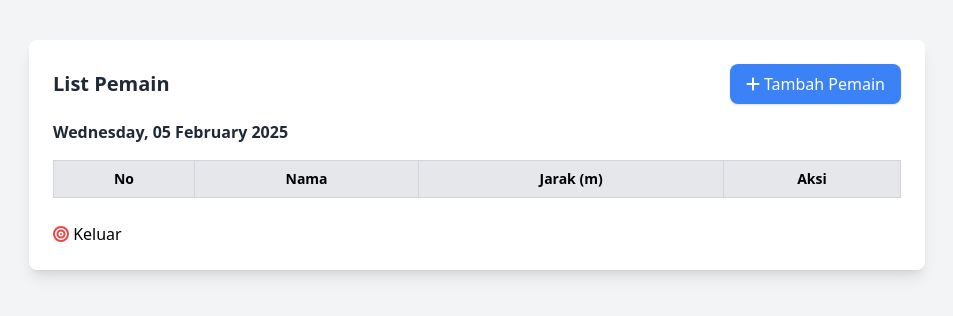
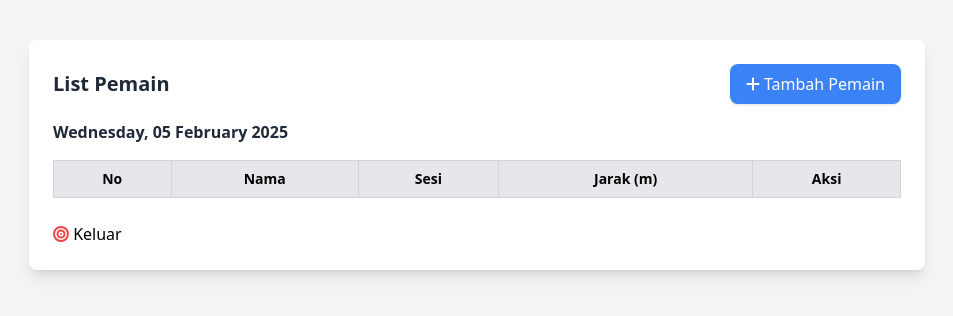
Before and after one commit to abiydoni/was, a PHP site: page /scoring/index.php in a window 1280 px wide. Shown: the top 316 px of the page, without its empty margins (163-1116 px from the left). Run offline with PHP 8.4, Linux system fonts and the light colour scheme; data that the repository does not hold is empty; some libraries are stand-ins or nearby versions.

Commit message:
Update index.php

```diff
--- a/scoring/index.php
+++ b/scoring/index.php
@@ -33,6 +33,7 @@
                     <tr class="bg-gray-200">
                         <th class="border border-gray-300 p-2">No</th>
                         <th class="border border-gray-300 p-2">Nama</th>
+                        <th class="border border-gray-300 p-2">Sesi</th>
                         <th class="border border-gray-300 p-2">Jarak (m)</th>
                         <th class="border border-gray-300 p-2">Aksi</th>
                     </tr>
@@ -49,6 +50,7 @@
                         <td class="border border-gray-300 p-2">
                             <a href="scoring.php?id=<?php echo base64_encode($data['kode']); ?>" class="text-blue-500 hover:text-blue-700"><?php echo htmlspecialchars($data['nama']); ?></a>
                         </td>
+                        <td class="border border-gray-300 p-2 text-center"><?php echo htmlspecialchars($data['sesi']); ?></td>
                         <td class="border border-gray-300 p-2 text-center"><?php echo htmlspecialchars($data['jarak']); ?></td>
                         <td class="border border-gray-300 p-2 text-center">
                             <a href="edit_pemain.php?id=<?php echo base64_encode($data['kode']); ?>" class="text-blue-500 hover:text-blue-700 mx-2 text-lg sm:text-xl">
```
